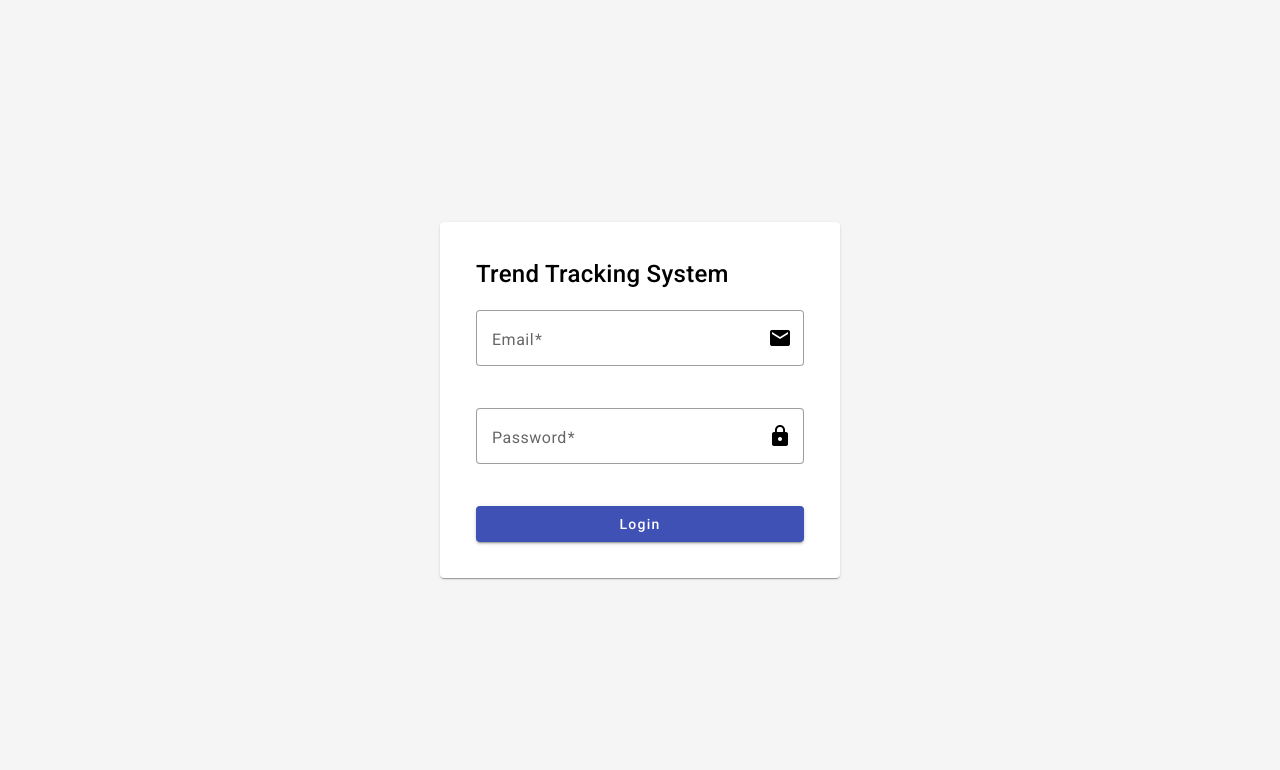
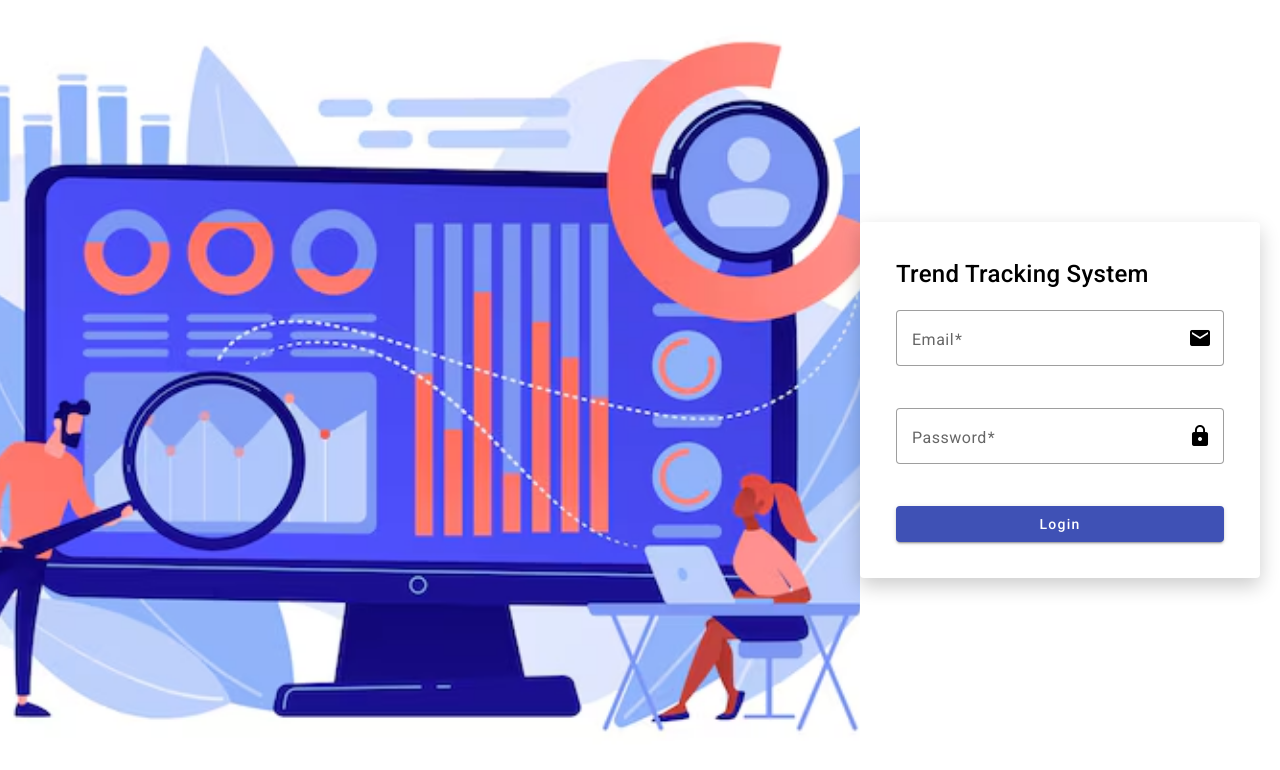
Before and after one commit to SuvamDatta/sales-forecasting-ui, an Angular app: page /login in a window 1280 px wide. Shown: the top 770 px of the page. Built offline with nearby package versions, Linux system fonts and the light colour scheme; what ng2-charts would draw is missing.

Commit message:
complete login

```diff
--- a/src/app/login/login.component.html
+++ b/src/app/login/login.component.html
@@ -1,4 +1,7 @@
 <div class="login-container">
+    <div class="image-container">
+      <!-- Add an image or any content here -->
+    </div>
     <mat-card class="login-card">
       <mat-card-header>
         <mat-card-title>Trend Tracking System</mat-card-title>
--- a/src/app/login/login.component.scss
+++ b/src/app/login/login.component.scss
@@ -1,14 +1,25 @@
 .login-container {
     display: flex;
-    justify-content: center;
-    align-items: center;
     height: 100vh;
     background-color: #f5f5f5;
+    background-color: white;
+  }
+
+  .image-container {
+    flex: 1;
+    background: url('/assets/background.avif') no-repeat center center;
+    background-size: cover;
   }
 
   .login-card {
     width: 400px;
+    margin: auto;
+    margin-right: 20px;
     padding: 20px;
+    flex: 0 0 400px;
+    background-color: white;  /* Set background color to white */
+    // box-shadow: 0px 4px 10px rgba(0, 0, 0, 0.1);
+    box-shadow: 0px 8px 20px rgba(0, 0, 0, 0.2);
   }
 
   mat-card-title {
@@ -25,11 +36,3 @@
   .login-button {
     width: 100%;
   }
-//   .login-container {
-//     display: flex;
-//     justify-content: center;
-//     align-items: center;
-//     height: 100vh;
-//     background: url('/assets/login-bg.jpg') no-repeat center center;
-//     background-size: cover;
-//   }
```
Also changed, not shown: src/assets/background.avif (added).
